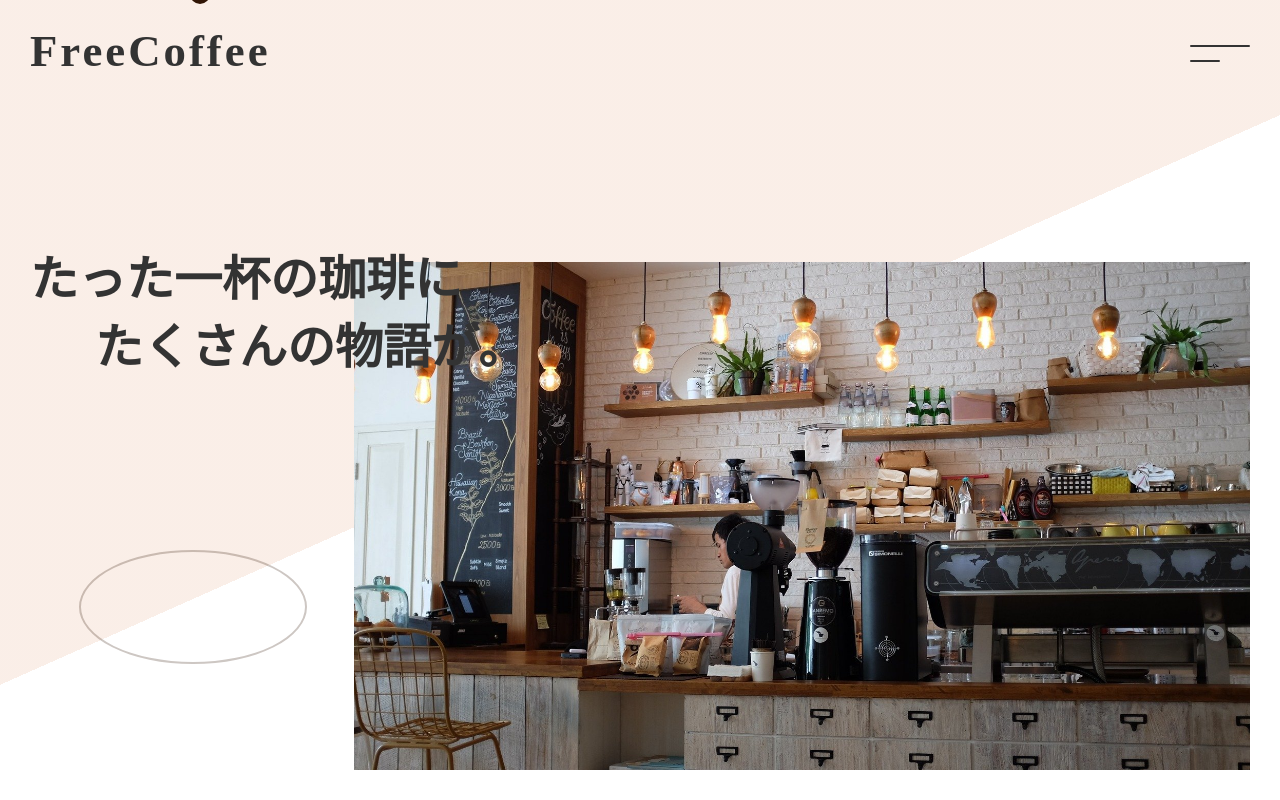
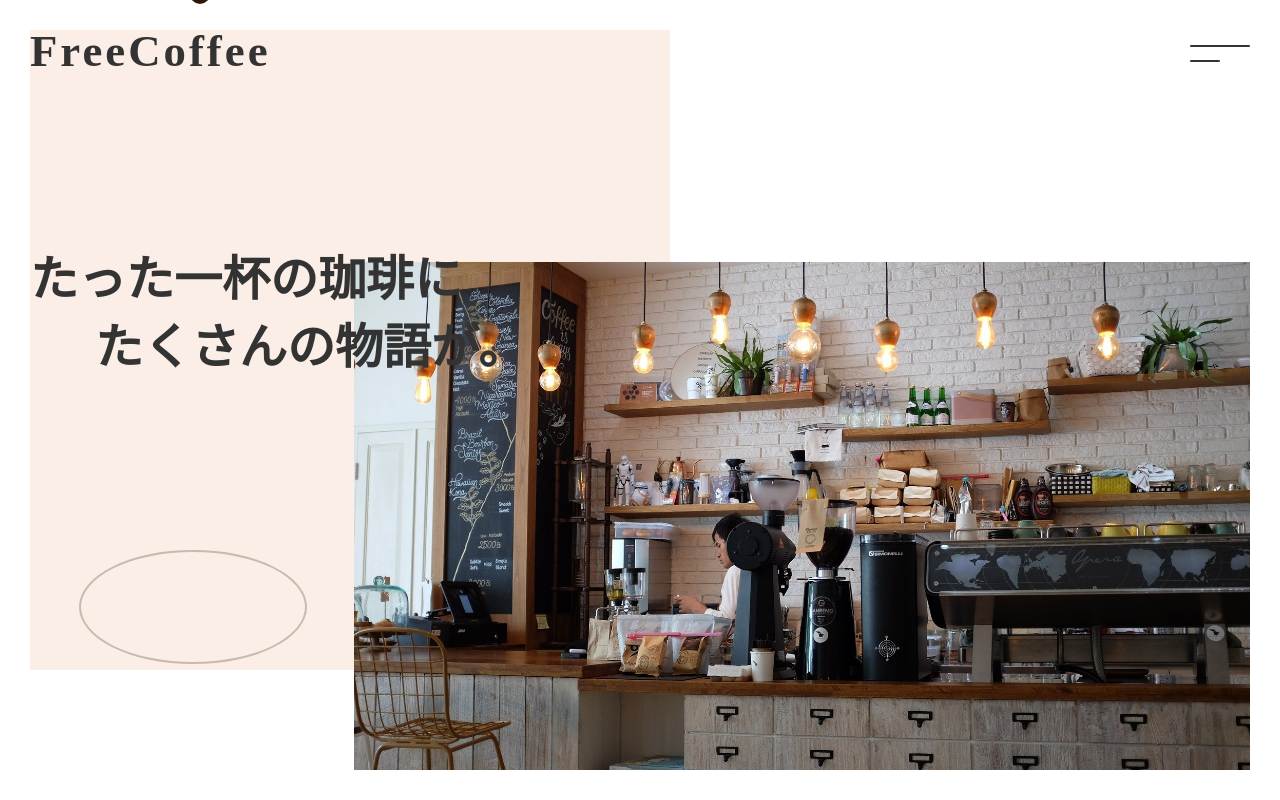
Before and after one commit to Nryoya/FictitiousSite, a website: page index.html in a window 1280 px wide. Shown: the top 800 px of the page. Drawn offline with nearby package versions, Linux system fonts and the light colour scheme.

Commit message:
デザインの変更

```diff
--- a/style.css
+++ b/style.css
@@ -85,32 +85,34 @@ header{
 
 header::before{
   content: "";
-  background: linear-gradient(156deg, rgba(158, 158, 158, 0.1) 50%, #fff 50%);
+  background: rgba(172, 172, 172, 0.3);
   position: absolute;
-  width: 100%;
-  height: 100vh;
+  top: 30px;
+  left: 30px;
+  width: 50%;
+  height: 80vh;
   z-index: -2;
   animation: gradient 100s 5s ease-in-out infinite;
 }
 
 @keyframes gradient{
   0%{
-    background: linear-gradient(156deg, rgba(207, 92, 25, 0.1) 50%, #fff 50%);
+    background: rgba(207, 92, 25, 0.1);
   }
   10%{
-    background: linear-gradient(156deg, rgba(207, 92, 25, 0.2) 50%, #fff 50%);
+    background: rgba(207, 92, 25, 0.2);
   }
   20%{
-    background: linear-gradient(156deg, rgba(207, 92, 25, 0.3) 50%, #fff 50%);
+    background: rgba(207, 92, 25, 0.3);
   }
   30%{
-    background: linear-gradient(156deg, rgba(207, 92, 25, 0.4) 50%, #fff 50%);
+    background: rgba(207, 92, 25, 0.4);
   }
   40%{
-    background: linear-gradient(156deg,rgba(207, 92, 25, 0.5) 50%, #fff 50%);
+    background: rgba(207, 92, 25, 0.5);
   }
   50%{
-    background: linear-gradient(156deg, rgba(207, 92, 25, 0.6) 50%, #fff 50%);
+    background: rgba(207, 92, 25, 0.6);
   }
 }
 
--- a/styleMedia.css
+++ b/styleMedia.css
@@ -81,7 +81,8 @@
 
 header{
   position: relative;
-  height: 90vh;
+  height: 80vh;
+  padding: 30px;
   display: flex;
   justify-content: center;
   align-items: center;
@@ -89,10 +90,12 @@ header{
 
 header::before{
   content: "";
-  background: linear-gradient(125deg, rgba(158, 158, 158, 0.1) 50%, #fff 50%);
+  background: rgba(207, 92, 25, 0.3);
   position: absolute;
-  width: 100%;
-  height: 100vh;
+  top: 20px;
+  left: 20px;
+  width: 50%;
+  height: 35vh;
   z-index: -2;
   /* animation: gradient 100s 5s ease-in-out infinite; */
 }
@@ -261,14 +264,13 @@ header::before{
 .H_catch p{
   display: inline-block;
   font-weight: bold;
-  font-size: 1.2em;
-  text-align: center;
+  font-size: 1.3em;
   width: 100%;
 }
 
 .H_img{
-  width: 90%;
-  overflow: hidden;
+  width: 100%;
+  /* overflow: hidden; */
   margin-top: 70px;
   display: inline-block;
 }
@@ -411,7 +413,8 @@ header::before{
 /* main */
 /* About_Coffee */
 .About_Coffee{
-  padding: 0px 40px 0 40px;
+  margin-top: -60px;
+  padding: 0px 30px;
   display: flex;
   flex-direction: column;
   align-items: center;
```
